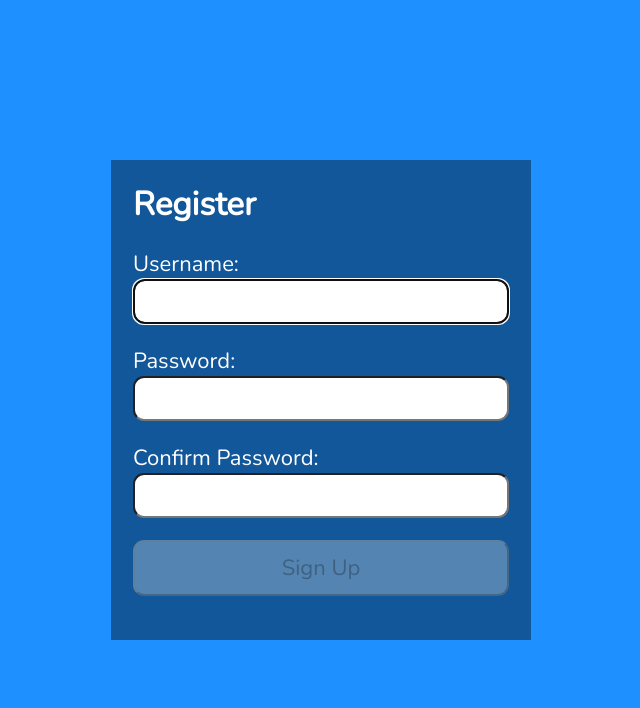
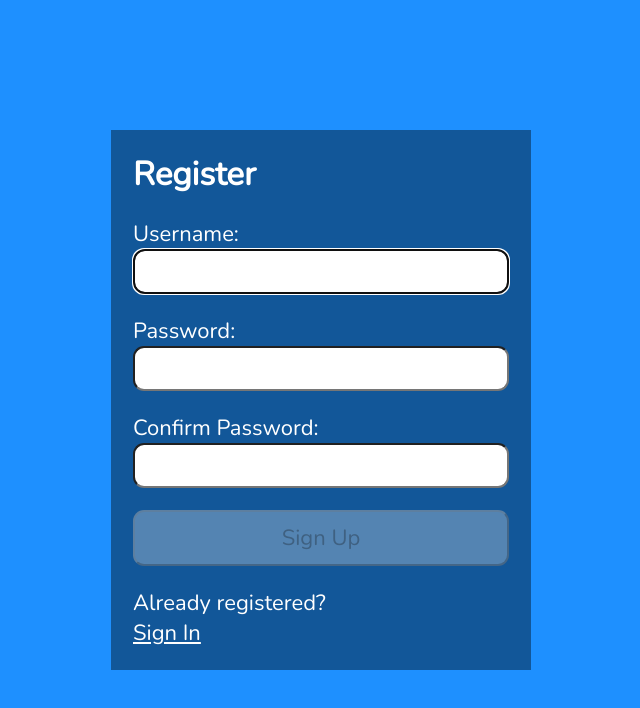
Before and after one commit to pinkjagnie/form-validation-axios, a React (Create React App) app: page / in a window 1280 px wide. Shown: the top 708 px of the page, without its empty margins (319-959 px from the left). Built offline with nearby package versions, Linux system fonts and the light colour scheme.

Commit message:
Add dummy link to 'sign in' form

```diff
--- a/src/components/Register.js
+++ b/src/components/Register.js
@@ -131,6 +131,14 @@ const Register = () => {
         <button disabled={!validName || !validPwd || !validMatch ? true : false}>Sign Up</button>
 
       </form>
+
+      <p>
+        Already registered?<br />
+        <span className="line">
+          <a href="#">Sign In</a>
+        </span>
+      </p>
+
     </section>
   )
 };
```
